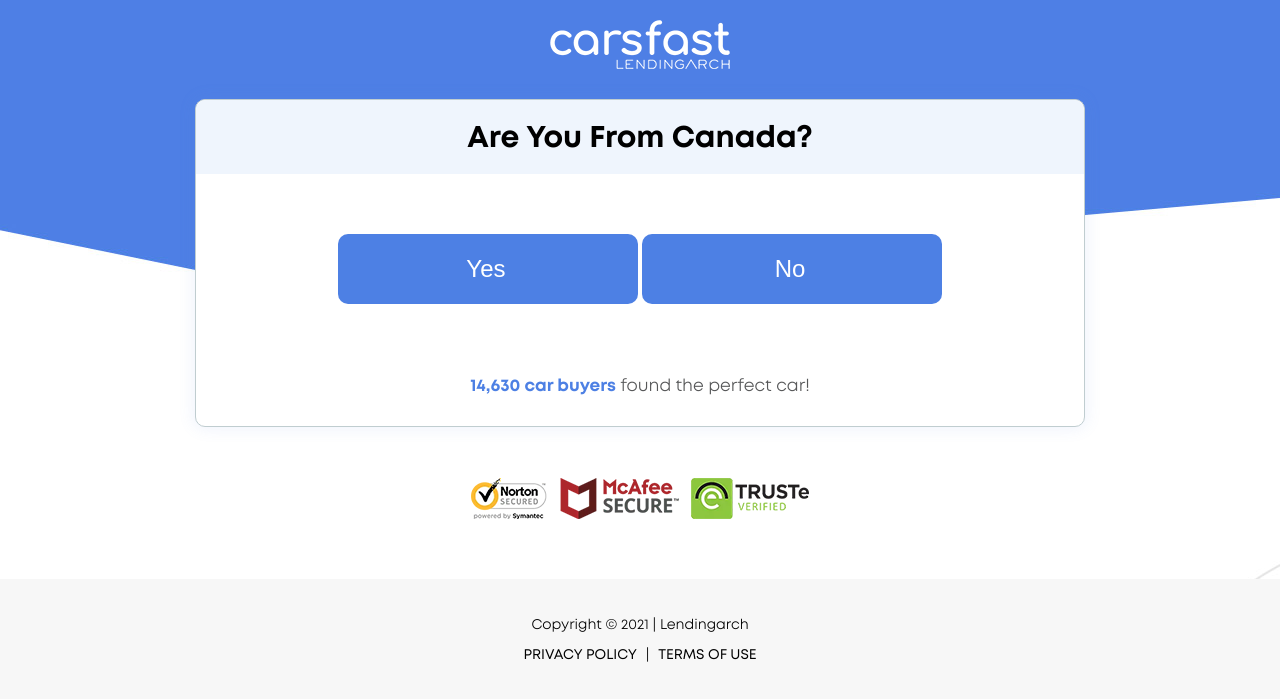
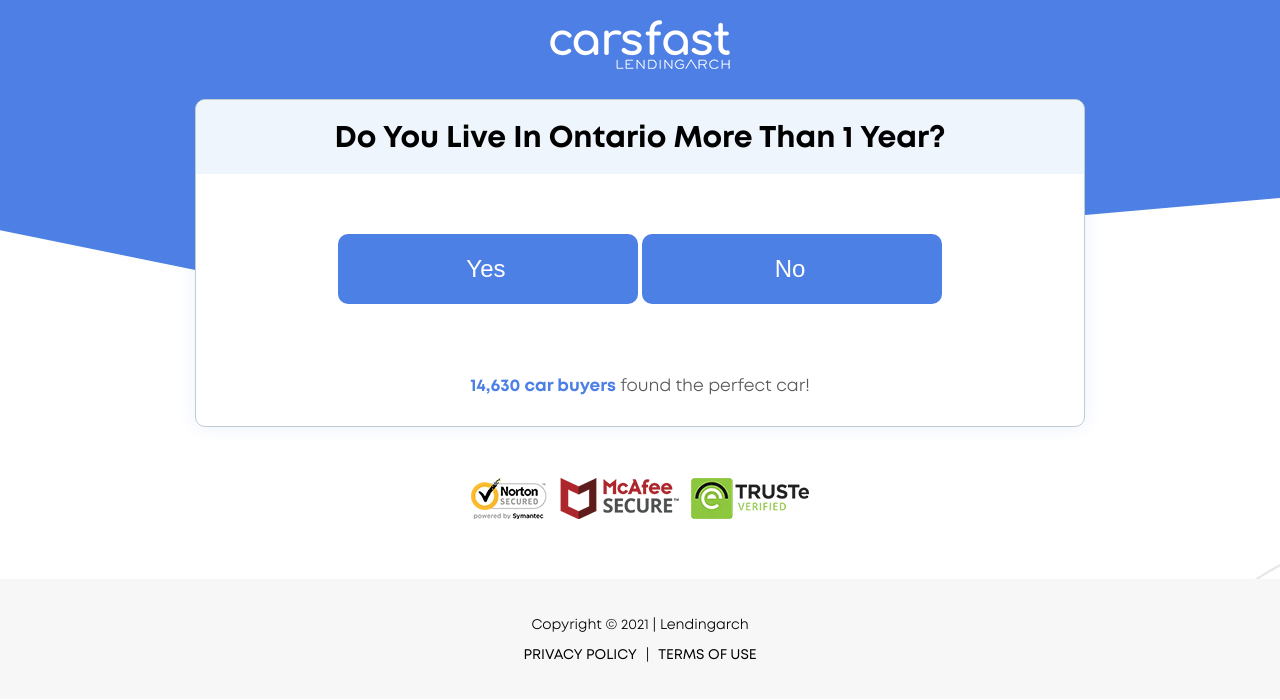
Before and after one commit to carsfast-loans-ca/ontario, a plain HTML site: page index.html in a window 1280 px wide. Drawn offline with nearby package versions, Linux system fonts and the light colour scheme.

Commit message:
Add files via upload

```diff
--- a/index.html
+++ b/index.html
@@ -27,7 +27,7 @@
 
                 <div class="quiz-box">
                                 <div class="quiz-hdng quiz-hdng2">
-                <h1>Are You From Canada?</h1>
+                <h1>Do You Live In Ontario More Than 1 Year?</h1>
             </div>
                             <div class="quiz-optnBx pdng1">
 
```
